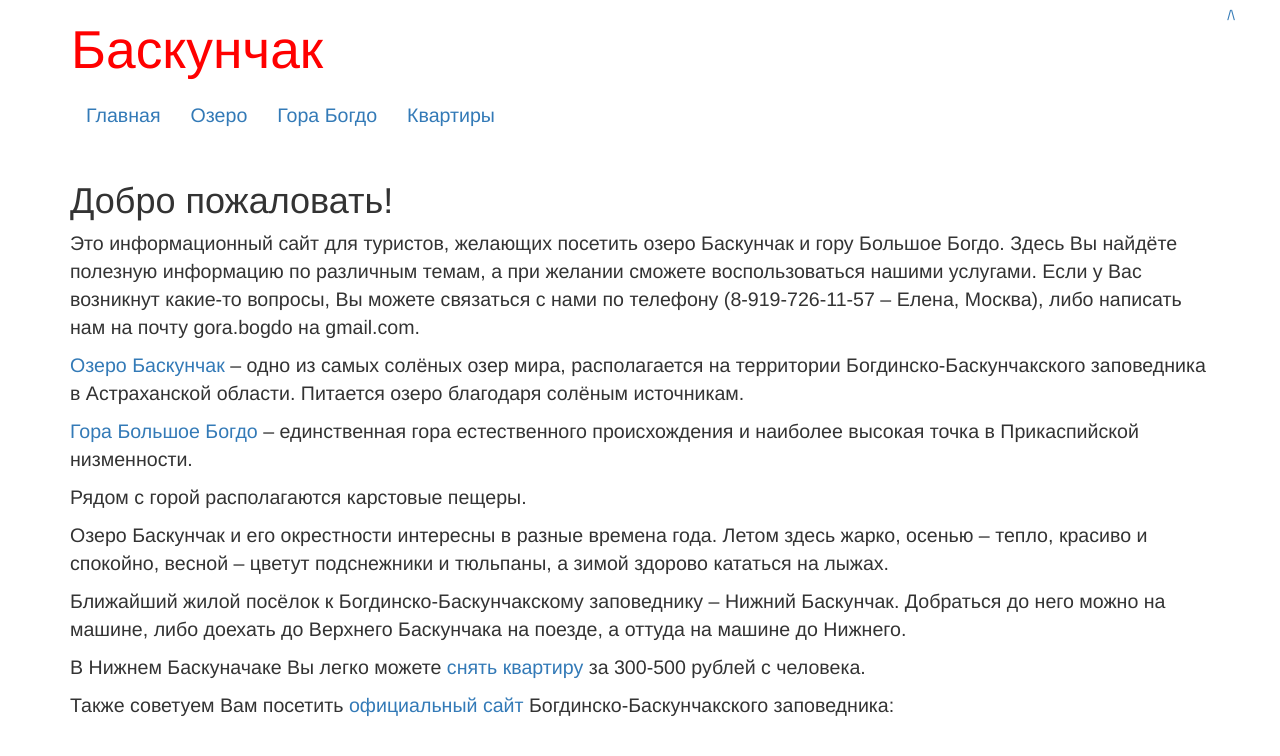
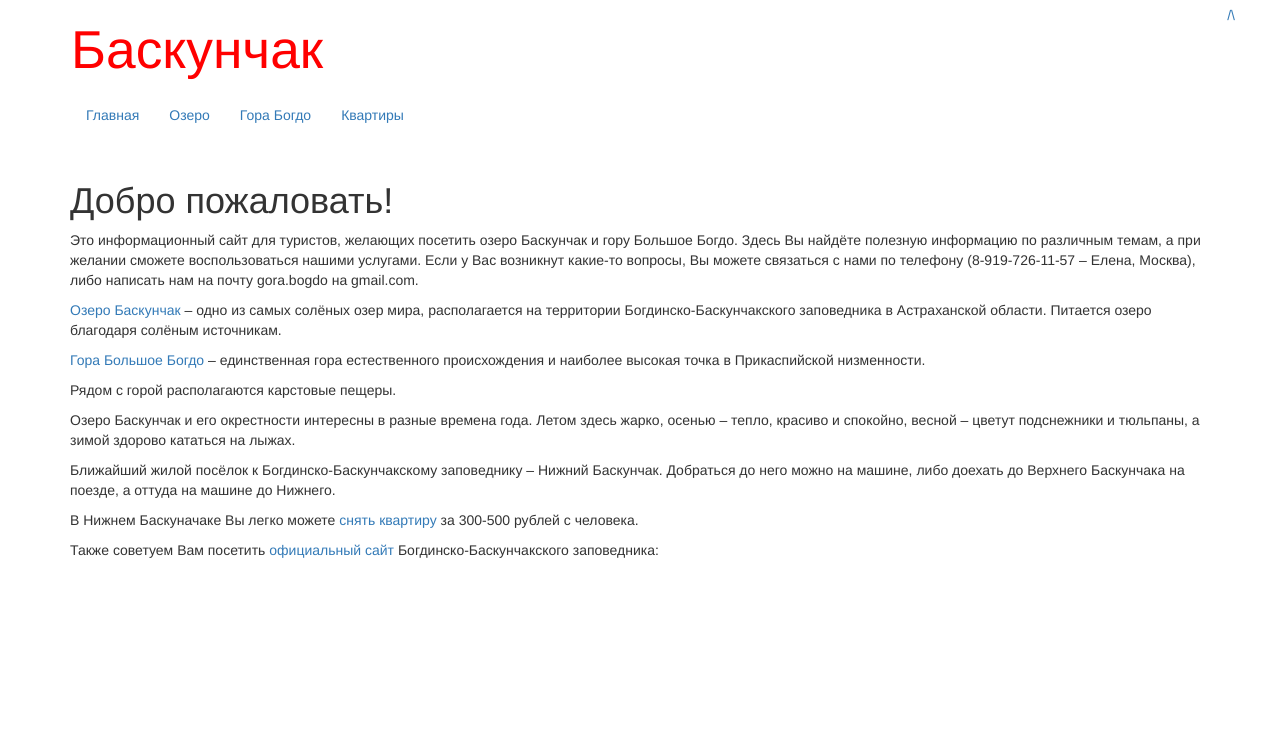
Before and after one commit to Baskunchak/baskunchak.github.io, a Jekyll site: the page built from index.md, in a window 1280 px wide. Shown: the top 756 px of the page. Built offline with Jekyll 4.4.1, drawn with Linux system fonts in a browser that asks for light colours.

Commit message:
Update style.css

```diff
--- a/css/style.css
+++ b/css/style.css
@@ -12,7 +12,7 @@ body {
 }
 
 p, li {
-    font-size: 140%;
+    font-size: 100%;
 }
 
 p::first-line {
```
